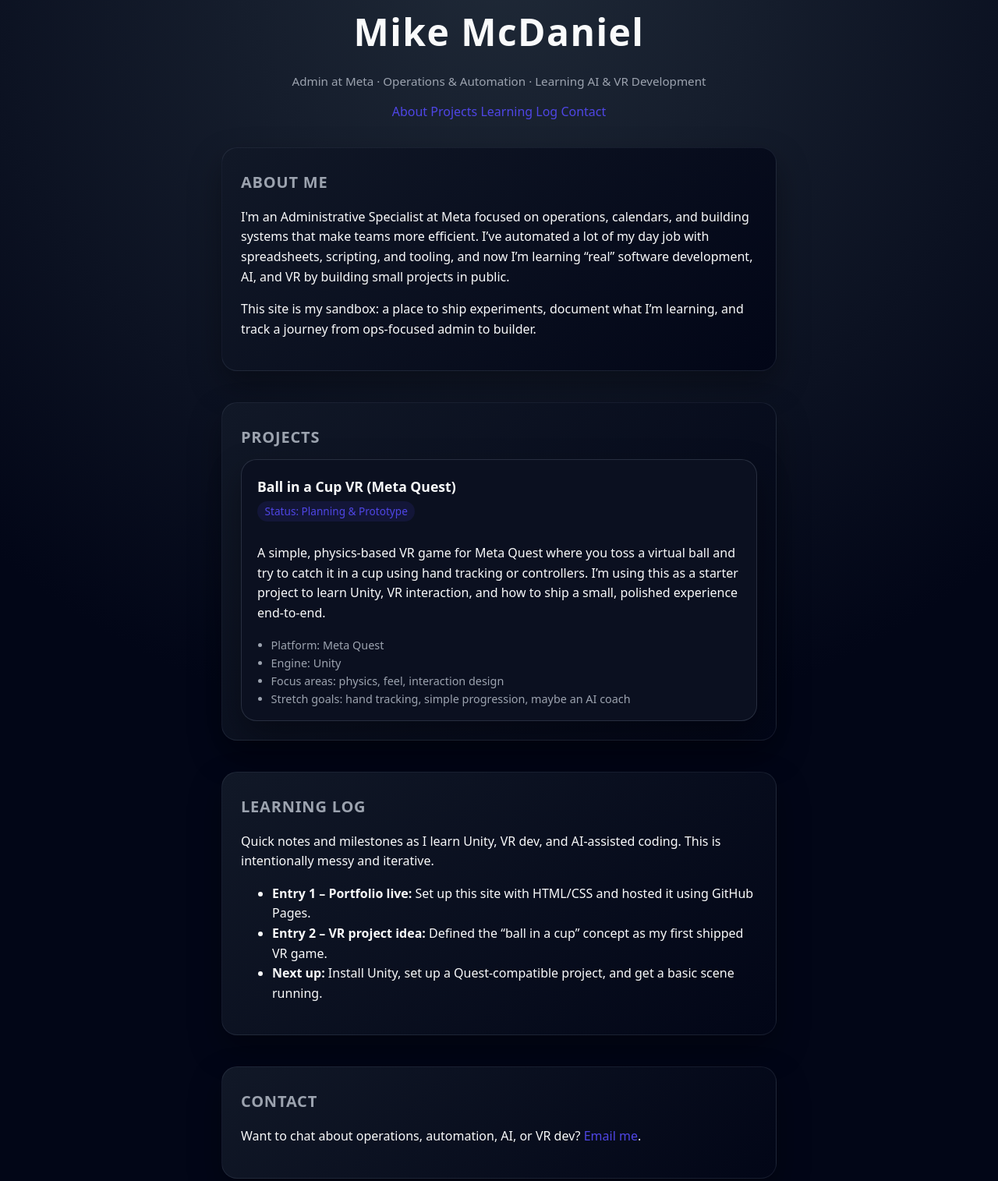
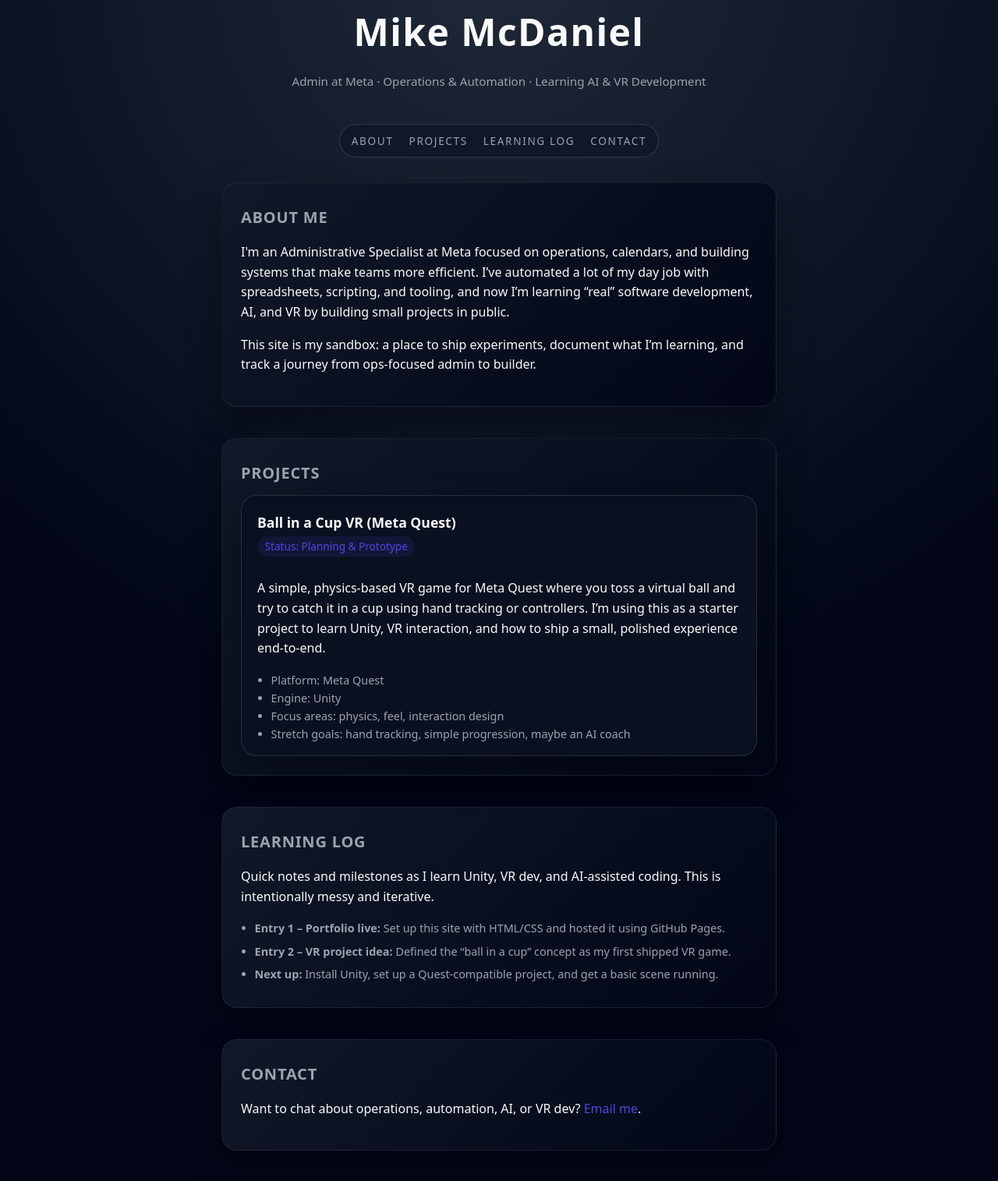
Before and after one commit to mikemcd4/mike-portfolio, a plain HTML site: page index.html in a window 1280 px wide. Shown: the part 53-1568 px from the top of the page at 78% size. Drawn offline with Linux system fonts and the light colour scheme.

Commit message:
Update style.css
nav bar added + styling changes

```diff
--- a/style.css
+++ b/style.css
@@ -54,6 +54,48 @@
   margin-top: 0.75rem;
   color: var(--muted);
   font-size: 0.95rem;
+}
+
+/* Navigation */
+
+.site-nav {
+  margin-top: 1.75rem;
+  display: inline-flex;
+  gap: 1.25rem;
+  padding: 0.35rem 0.9rem;
+  border-radius: 999px;
+  background: rgba(15, 23, 42, 0.85);
+  border: 1px solid rgba(148, 163, 184, 0.25);
+  backdrop-filter: blur(14px);
+}
+
+.site-nav a {
+  font-size: 0.85rem;
+  text-transform: uppercase;
+  letter-spacing: 0.12em;
+  color: var(--muted);
+  text-decoration: none;
+  padding: 0.25rem 0;
+  position: relative;
+}
+
+.site-nav a::after {
+  content: "";
+  position: absolute;
+  left: 0;
+  bottom: -0.15rem;
+  width: 0;
+  height: 2px;
+  background: var(--accent);
+  transition: width 0.2s ease;
+}
+
+.site-nav a:hover {
+  color: var(--text);
+}
+
+.site-nav a:hover::after {
+  width: 100%;
 }
 
 /* Main sections */
@@ -113,6 +155,19 @@
   color: var(--muted);
 }
 
+/* Learning log */
+
+.learning-list {
+  margin: 0.75rem 0 0;
+  padding-left: 1.1rem;
+  font-size: 0.9rem;
+  color: var(--muted);
+}
+
+.learning-list li {
+  margin-bottom: 0.4rem;
+}
+
 /* Links */
 
 a {
@@ -133,3 +188,16 @@
   color: var(--muted);
   font-size: 0.8rem;
 }
+
+/* Small screens */
+
+@media (max-width: 480px) {
+  .site-nav {
+    gap: 0.75rem;
+    padding-inline: 0.75rem;
+  }
+
+  .site-nav a {
+    font-size: 0.75rem;
+  }
+}
```
Lines whose indentation alone changed are shown as unchanged.
